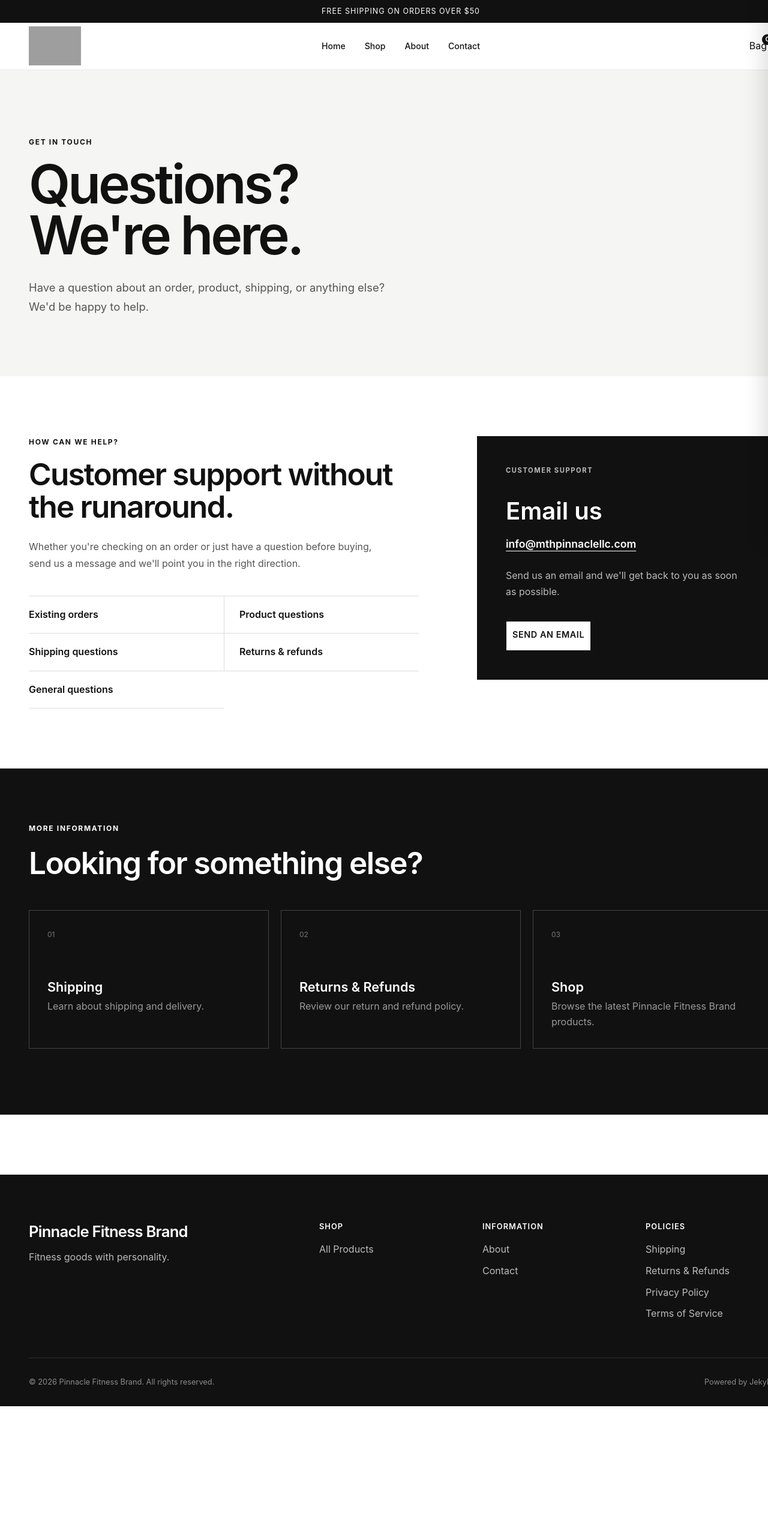
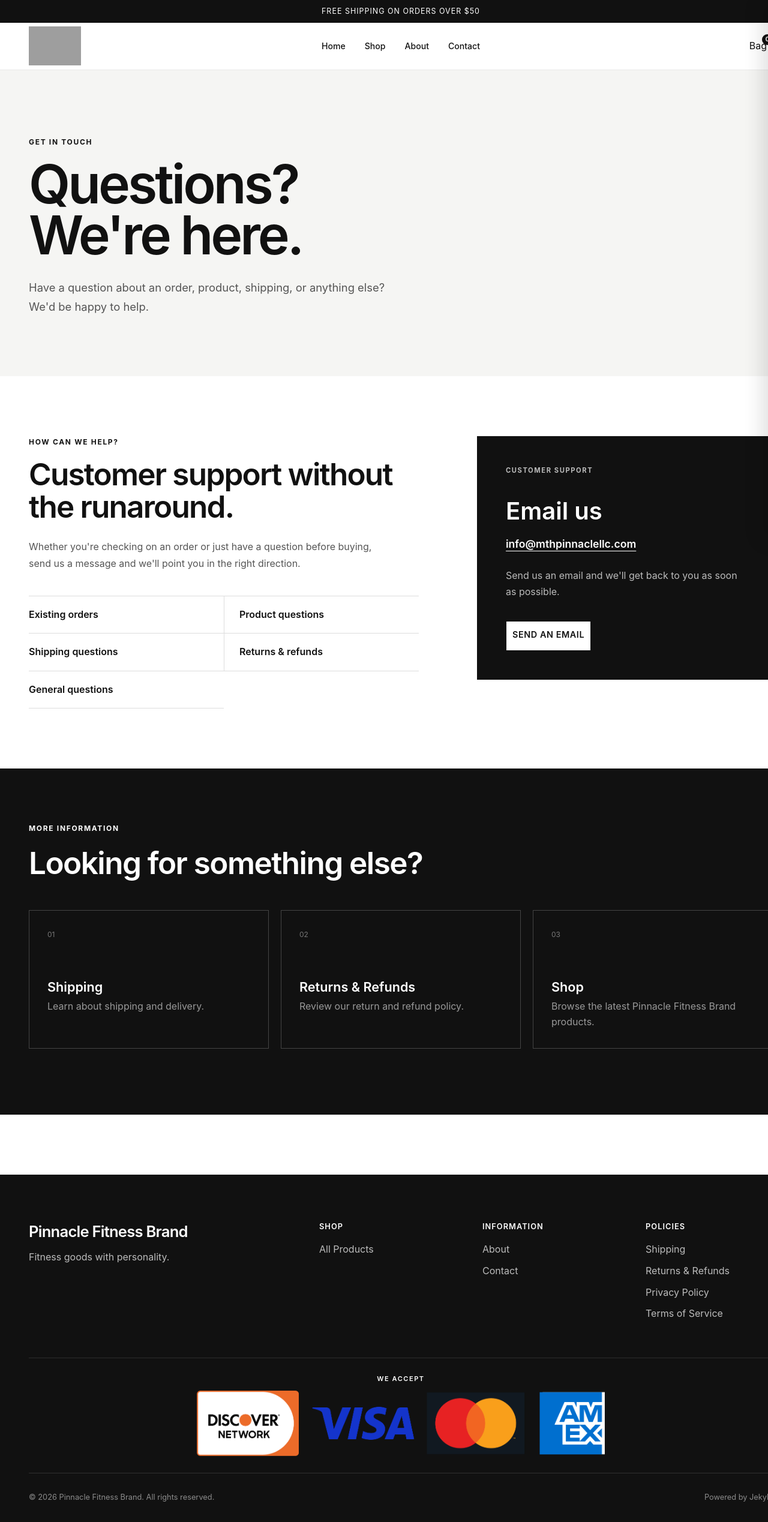
Before and after one commit to chew-max/pinnacle-fitness, a Jekyll site: the page built from contact/index.md, in a window 1280 px wide. Shown: the whole page at 60% size. Built offline with Jekyll 4.4.1, drawn with Linux system fonts in a browser that asks for light colours; before the commit the page ends 2344 px from its top, so only the background shows below that; grey boxes are pictures that could not be loaded.

Commit message:
Add accepted payment logos to footer

```diff
--- a/_includes/footer.html
+++ b/_includes/footer.html
@@ -106,6 +106,7 @@
 
     </div>
 
+    <div class="site-footer__payments"><h3>WE ACCEPT</h3><img src="{{ '/assets/images/payment-methods.png' | relative_url }}" alt="Discover, Diners Club, Visa, Mastercard, JCB, UnionPay, and American Express" loading="lazy"></div>
     <div class="site-footer__bottom">
       <p>
         &copy; {{ "now" | date: "%Y" }}
--- a/assets/css/store.css
+++ b/assets/css/store.css
@@ -3484,3 +3484,32 @@ body.cart-open {
 @media (min-width: 901px) and (hover: hover) { .main-navigation .nav-subdropdown:hover > .nav-subdropdown__menu { display: block; } }
 .main-navigation .nav-subdropdown:focus-within > .nav-subdropdown__menu { display: block; }
 @media (max-width: 900px) { .main-navigation .nav-subdropdown__heading { padding: 0 0 0 12px; font-size: .92rem; } .main-navigation .nav-subdropdown__toggle { width: 44px; height: 44px; } .main-navigation .nav-subdropdown__menu { position: static; min-width: 0; width: 100%; padding: 0 0 8px 18px; border: 0; box-shadow: none; background: transparent; } .main-navigation .nav-subdropdown:not(.is-open) > .nav-subdropdown__menu { display: none; } .main-navigation .nav-subdropdown.is-open > .nav-subdropdown__menu { display: block; } }
+
+
+/* Payment methods footer */
+.site-footer__payments {
+  display: flex;
+  flex-direction: column;
+  align-items: center;
+  gap: 14px;
+  padding: 28px 16px;
+  border-top: 1px solid rgba(128,128,128,.25);
+  text-align: center;
+}
+.site-footer__payments h3 {
+  margin: 0;
+  font-size: 11px;
+  font-weight: 600;
+  letter-spacing: .14em;
+}
+.site-footer__payments img {
+  display: block;
+  width: 100%;
+  max-width: 680px;
+  height: auto;
+  object-fit: contain;
+}
+@media (max-width: 600px) {
+  .site-footer__payments { padding: 24px 8px; }
+  .site-footer__payments img { max-width: 100%; }
+}
```
Also changed, not shown: assets/images/payment-methods.png (added).
